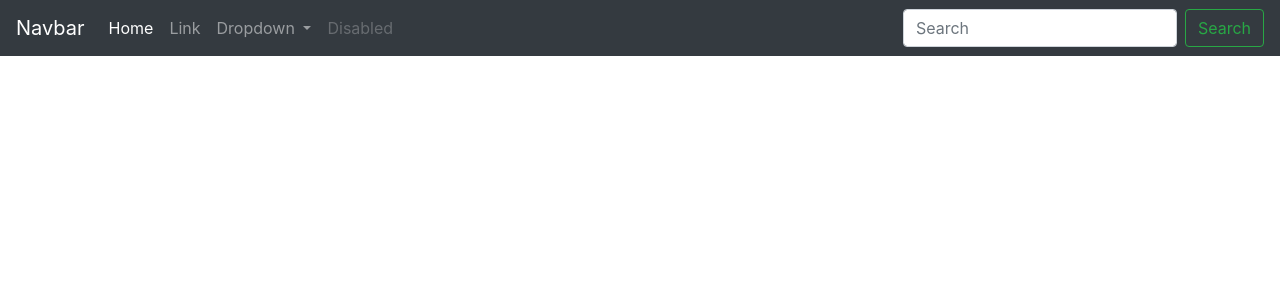
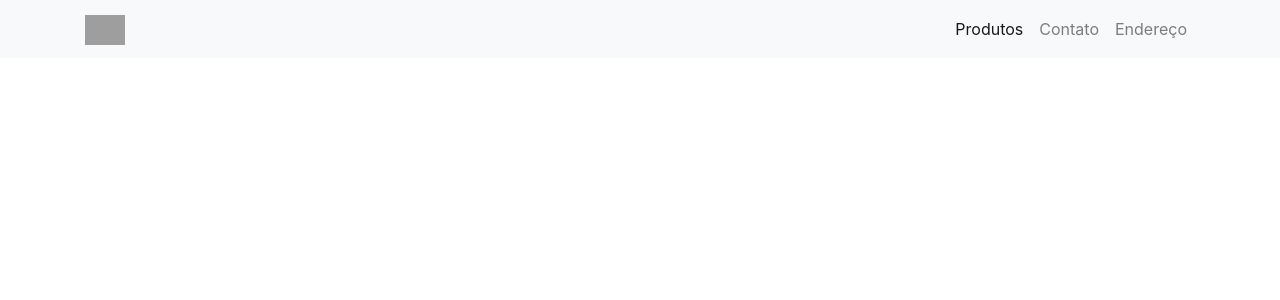
Before and after one commit to YeQiok/TCC, a PHP site: page / in a window 1280 px wide. Shown: the top 300 px of the page. Run offline with PHP 8.4, Linux system fonts and the light colour scheme; grey boxes are pictures that could not be loaded.

Commit message:
Adicionando LOGOTipo

```diff
--- a/src/index.php
+++ b/src/index.php
@@ -10,39 +10,29 @@
     <link rel="stylesheet" href="https://stackpath.bootstrapcdn.com/bootstrap/4.3.1/css/bootstrap.min.css" integrity="sha384-ggOyR0iXCbMQv3Xipma34MD+dH/1fQ784/j6cY/iJTQUOhcWr7x9JvoRxT2MZw1T" crossorigin="anonymous">
   </head>
   <body>
-  <nav class="navbar navbar-expand-lg navbar-dark bg-dark">
-  <a class="navbar-brand" href="#">Navbar</a>
+  <nav class="navbar navbar-expand-lg navbar-light bg-light">
+        <div class="container">
+          <a class="navbar-brand" href="#">
+            <img src="img/logo.png" width="" height="30" alt="Logo">
+          </a>
           <button class="navbar-toggler" type="button" data-toggle="collapse" data-target="#navbarSupportedContent" aria-controls="navbarSupportedContent" aria-expanded="false" aria-label="Toggle navigation">
             <span class="navbar-toggler-icon"></span>
           </button>
 
-  <div class="collapse navbar-collapse" id="navbarSupportedContent">
-    <ul class="navbar-nav mr-auto">
+          <div class="collapse navbar-collapse d-lg-flex justify-content-end" id="navbarSupportedContent">
+            <ul class="navbar-nav ">
               <li class="nav-item active">
-        <a class="nav-link" href="#">Home <span class="sr-only">(current)</span></a>
+                <a class="nav-link" href="#">Produtos</a>
               </li>
               <li class="nav-item">
-        <a class="nav-link" href="#">Link</a>
-      </li>
-      <li class="nav-item dropdown">
-        <a class="nav-link dropdown-toggle" href="#" id="navbarDropdown" role="button" data-toggle="dropdown" aria-haspopup="true" aria-expanded="false">
-          Dropdown
-        </a>
-        <div class="dropdown-menu" aria-labelledby="navbarDropdown">
-          <a class="dropdown-item" href="#">Action</a>
-          <a class="dropdown-item" href="#">Another action</a>
-          <div class="dropdown-divider"></div>
-          <a class="dropdown-item" href="#">Something else here</a>
-        </div>
+                <a class="nav-link" href="#">Contato</a>
               </li>
               <li class="nav-item">
-        <a class="nav-link disabled" href="#" tabindex="-1" aria-disabled="true">Disabled</a>
+                <a class="nav-link" href="#">Endereço</a>
               </li>
             </ul>
-    <form class="form-inline my-2 my-lg-0">
-      <input class="form-control mr-sm-2" type="search" placeholder="Search" aria-label="Search">
-      <button class="btn btn-outline-success my-2 my-sm-0" type="submit">Search</button>
-    </form>
+          </div>
+
         </div>
       </nav>
     <!-- Optional JavaScript -->
```
Also changed, not shown: img/logo.png (added), 1 other file. Lines whose indentation alone changed are shown as unchanged.
